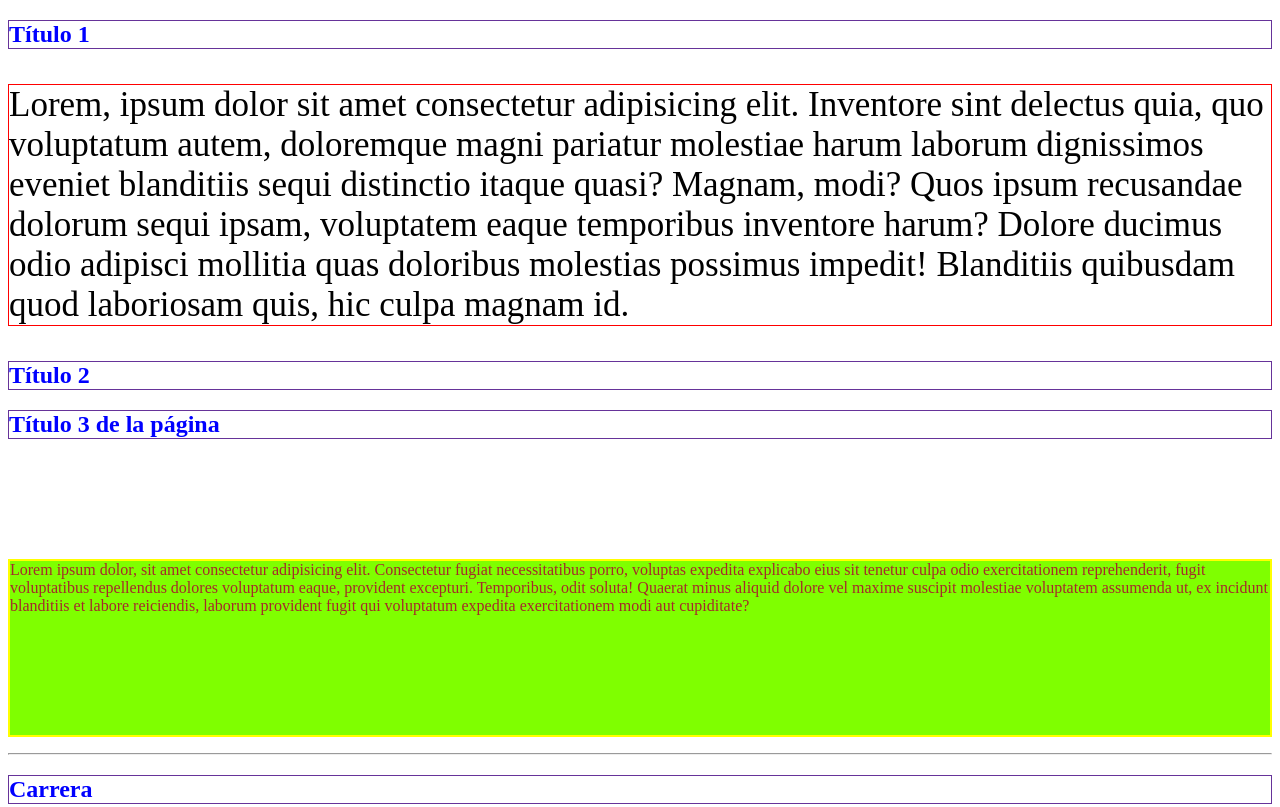
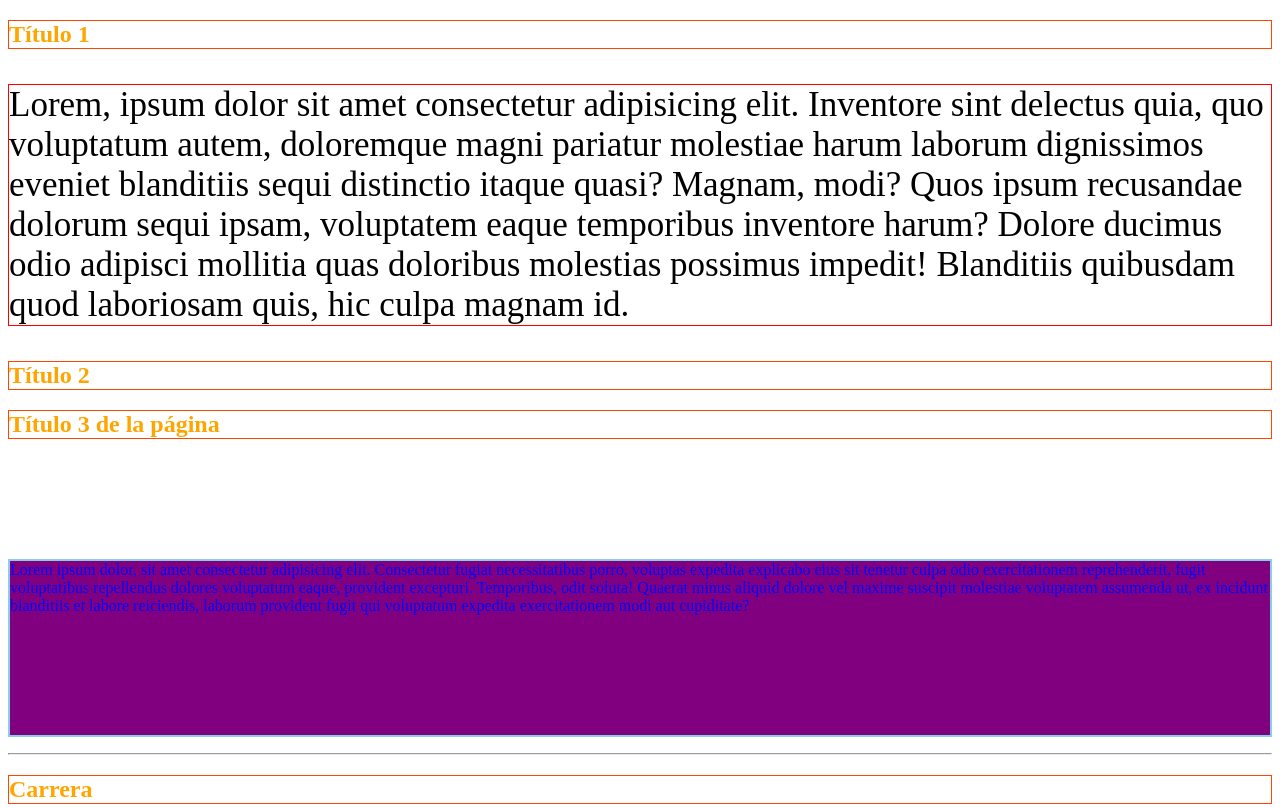
Before and after one commit to Ulises271/programacion-web-1, a plain HTML site: page 27082024/index.html in a window 1280 px wide. Shown: the top 807 px of the page. Drawn offline with Linux system fonts and the light colour scheme.

Commit message:
tarea git hub page

```diff
--- a/27082024/estilos.css
+++ b/27082024/estilos.css
@@ -1,15 +1,15 @@
 h1{
-    color: blue;
-    border: 1px solid rebeccapurple;
+    color: orange;
+    border: 1px solid orangered;
 }
 .parrafoRojo{
     font-size: 35px;
     border: 1px solid red;
 }
 .parrafoAzul{
-    color: brown;
-    background-color: chartreuse;
-    border: 2px solid yellow;
+    color: blue;
+    background-color: purple;
+    border: 2px solid skyblue;
     margin-top: 120px;
     padding-bottom: 120px;
 }
--- a/27082024/index.html
+++ b/27082024/index.html
@@ -4,7 +4,7 @@
     <meta charset="UTF-8">
     <meta name="viewport" content="width=device-width, initial-scale=1.0">
     <link rel="stylesheet" href="estilos.css">
-    <title>Tarea magina web</title>
+    <title>Tarea git hub pages</title>
 </head>
 <body>
    <section>
```
